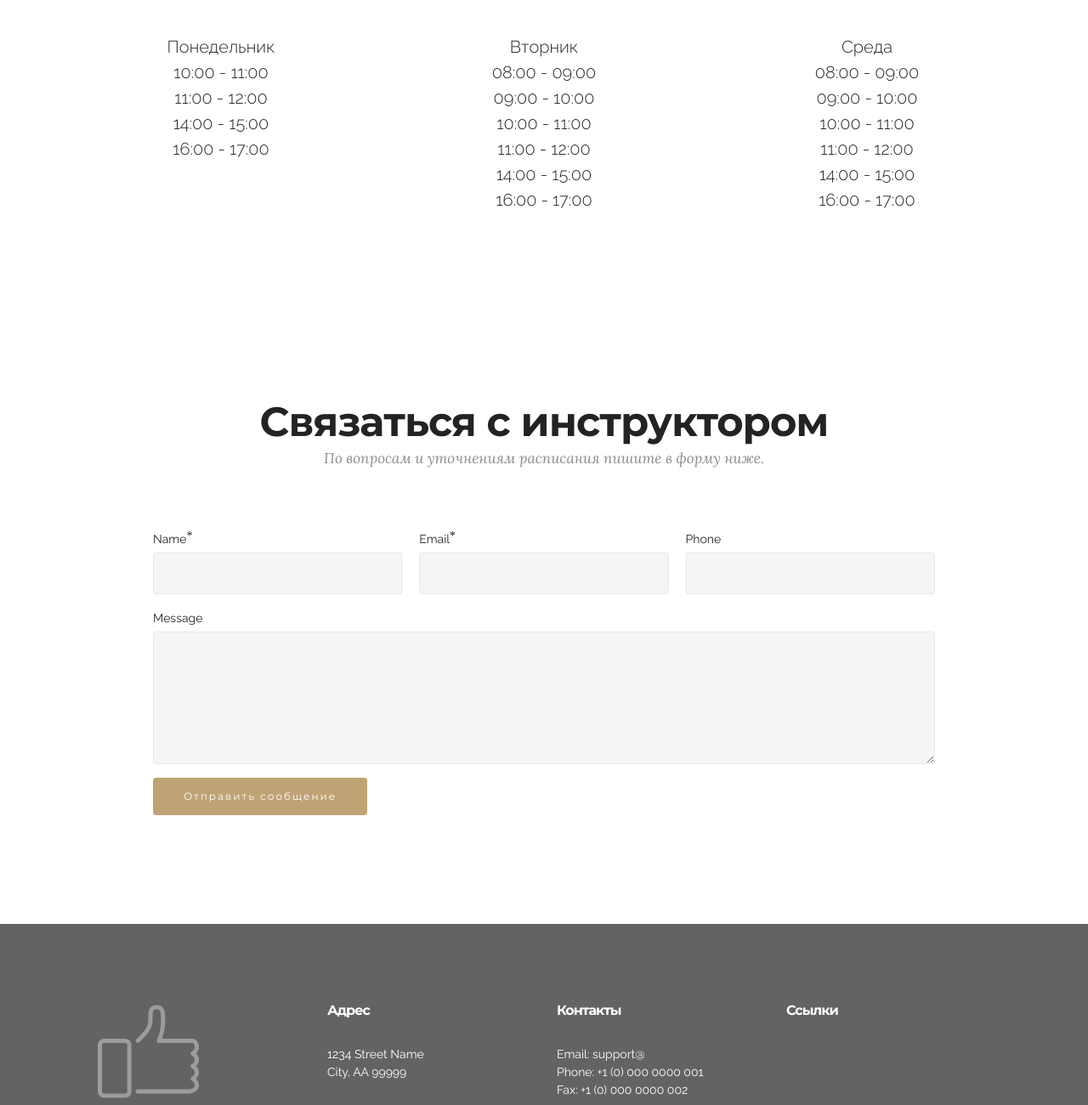
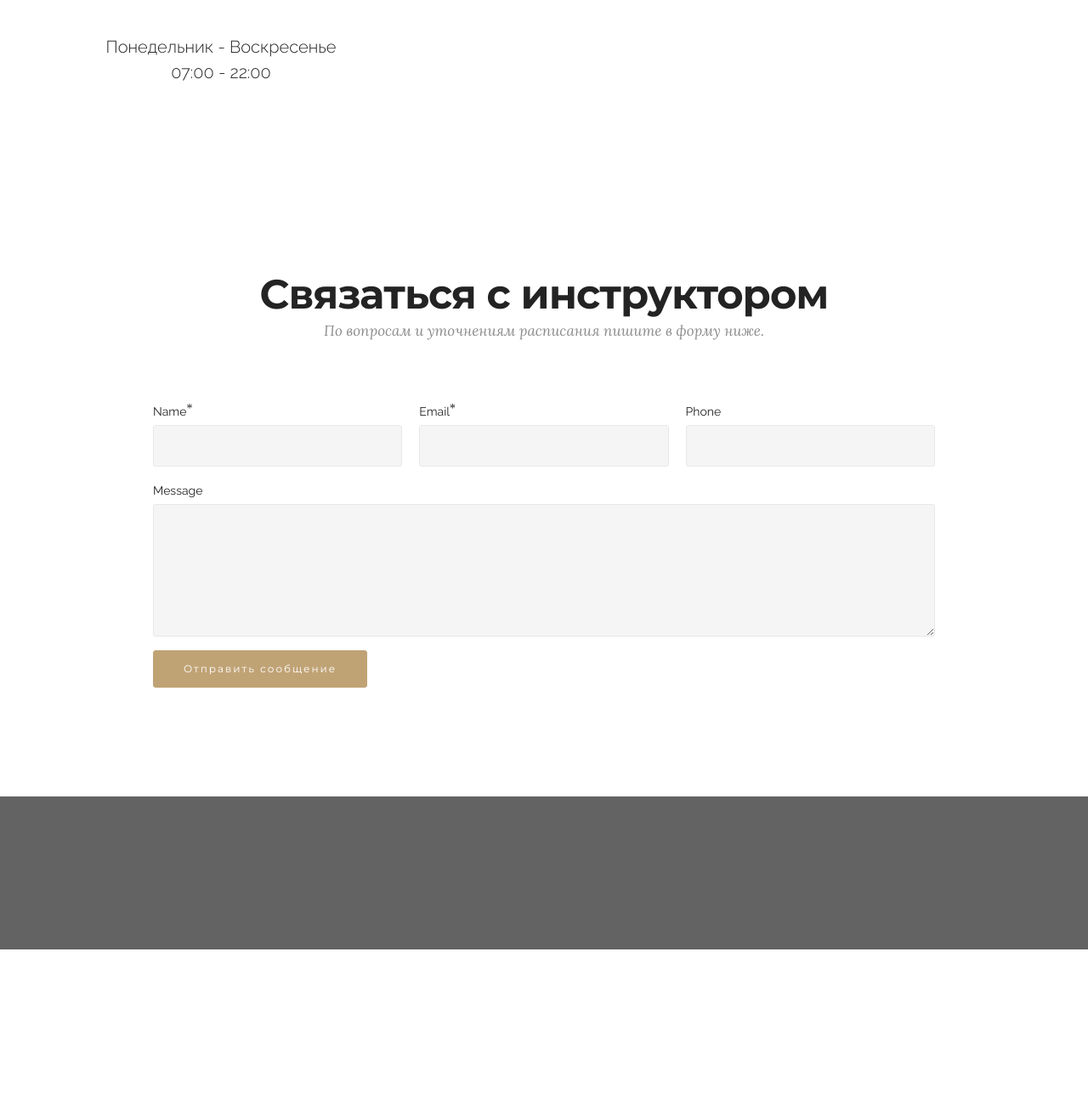
Before and after one commit to ligamaster/ligamaster.github.io, a plain HTML site: page page3.html in a window 1280 px wide. Shown: the part 1360-2660 px from the top of the page at 85% size. After the commit the page ends 2477 px from the top, so only its background shows below. Drawn offline with Linux system fonts and the light colour scheme; files whose address does not match are found by name.

Commit message:
Update page3.html

```diff
--- a/page3.html
+++ b/page3.html
@@ -92,22 +92,8 @@
 
     <div class="container">
         <div class="row">
-            <div class="col-xs-12 col-md-4 lead"><p>Понедельник</p><p>10:00 - 11:00
-</p><p>11:00 - 12:00
-</p><p>14:00 - 15:00
-</p><p>16:00 - 17:00</p></div>
-            <div class="col-xs-12 col-md-4 lead"><p>Вторник</p><p>08:00 - 09:00
-</p><p>09:00 - 10:00
-</p><p>10:00 - 11:00
-</p><p>11:00 - 12:00
-</p><p>14:00 - 15:00
-</p><p>16:00 - 17:00</p></div>
-            <div class="col-xs-12 col-md-4 lead"><p>Среда</p><p>08:00 - 09:00
-</p><p>09:00 - 10:00
-</p><p>10:00 - 11:00
-</p><p>11:00 - 12:00
-</p><p>14:00 - 15:00
-</p><p>16:00 - 17:00</p></div>
+             <div class="col-xs-12 col-md-4 lead"><p>Понедельник - Воскресенье</p><p>07:00 - 22:00
+          </div>
         </div>
     </div>
 
@@ -183,24 +169,6 @@
     <div class="mbr-overlay" style="background-color: rgb(60, 60, 60); opacity: 0.8;"></div>
     <div class="container">
         <div class="row">
-            <div class="mbr-footer-content col-xs-12 col-md-3">
-                <div><span class="mbri-like mbr-iconfont mbr-iconfont-contacts1"></span></div>
-            </div>
-            <div class="mbr-footer-content col-xs-12 col-md-3">
-                <p><font face="Montserrat, sans-serif"><span style="font-size: 16px; letter-spacing: -1px;"><strong>Адрес</strong></span></font><br>
-1234 Street Name<br>
-City, AA 99999</p>
-            </div>
-            <div class="mbr-footer-content col-xs-12 col-md-3">
-                <p><font face="Montserrat, sans-serif"><span style="font-size: 16px; letter-spacing: -1px;"><strong>Контакты</strong></span></font><br>
-Email: support@<br>
-Phone: +1 (0) 000 0000 001<br>
-Fax: +1 (0) 000 0000 002</p>
-            </div>
-            <div class="mbr-footer-content col-xs-12 col-md-3">
-                <p><font face="Montserrat, sans-serif"><span style="font-size: 16px; letter-spacing: -1px;"><strong>Ссылки</strong></span></font><br><br><br></p>
-            </div>
-
         </div>
     </div>
 </section>
```
